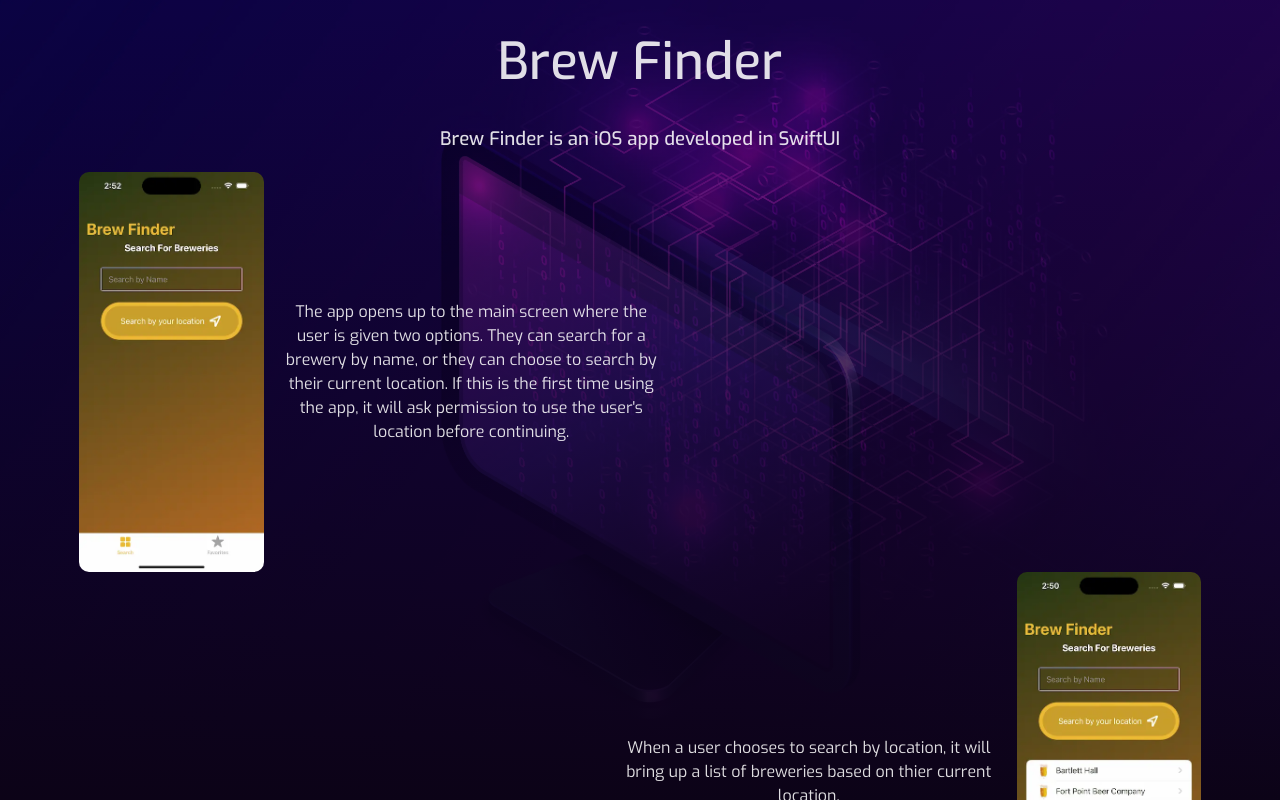
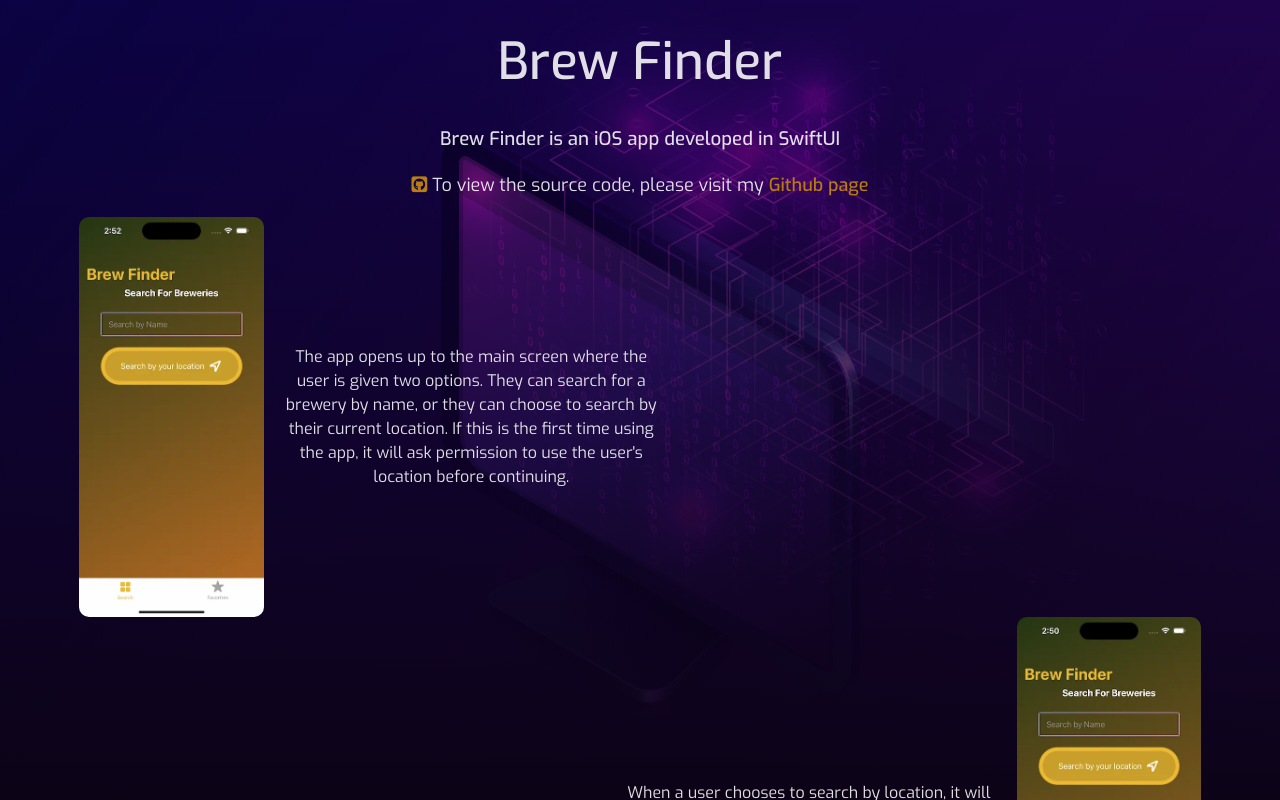
Before and after one commit to Schmidt217/portfolio, a React (Vite) app: page /brew-finder-app in a window 1280 px wide. Shown: the top 800 px of the page. Built offline with nearby package versions, Linux system fonts and the light colour scheme.

Commit message:
adding source code to brew finder

```diff
--- a/src/routes/BrewFinder.tsx
+++ b/src/routes/BrewFinder.tsx
@@ -23,6 +23,13 @@ function BrewFinder() {
 		<div id="brew-finder-page">
 			<h1>Brew Finder</h1>
 			<h3>Brew Finder is an iOS app developed in SwiftUI</h3>
+			<p className="source-code">
+				<a href="https://github.com/Schmidt217/Brew-Finder">
+					<i className="fab fa-github-square"></i>
+				</a>{" "}
+				To view the source code, please visit my{" "}
+				<a href="https://github.com/Schmidt217/Brew-Finder">Github page</a>
+			</p>
 			<div className="container">
 				<div
 					className="img-des-container"
--- a/src/styles/brewFinder.css
+++ b/src/styles/brewFinder.css
@@ -12,6 +12,9 @@
 	flex-direction: column;
 	max-width: 1200px;
 }
+.source-code {
+	font-size: 18px;
+}
 @media (max-width: 576px) {
 	#brew-finder-page img {
 		height: 250px;
```
